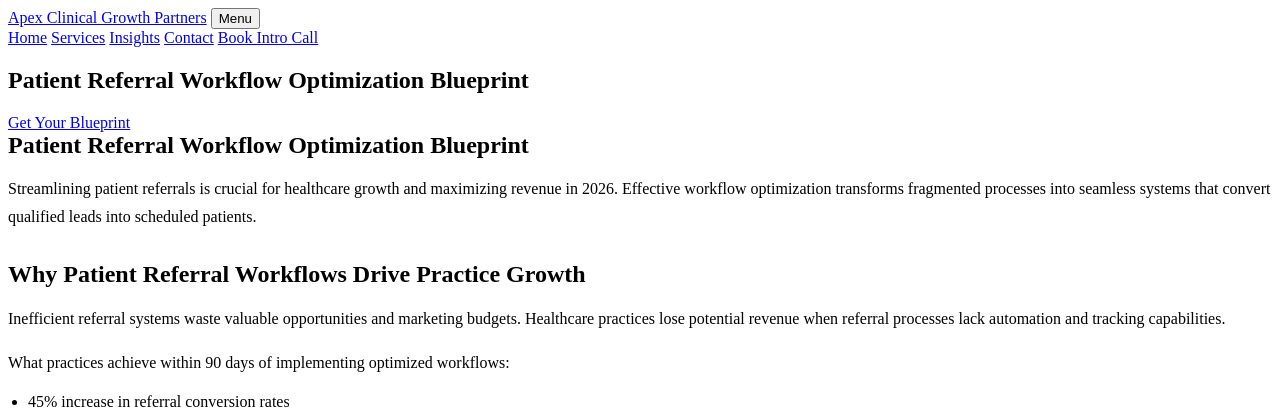
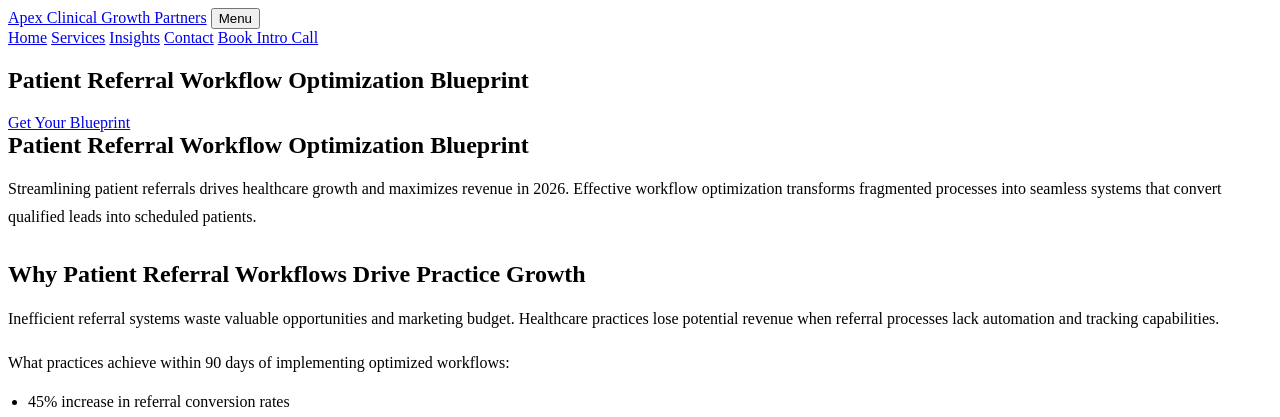
Before and after one commit to prjctlphbt/orbitr-canary-angular-20260228, a Jekyll site: the page patient-referral-workflow-blueprint.html, which Jekyll copies as it is, in a window 1280 px wide. Shown: the top 417 px of the page. Built offline with Jekyll 4.4.1, drawn with Linux system fonts in a browser that asks for light colours.

Commit message:
Rollback: Revert changes to patient-referral-workflow-blueprint.html

```diff
--- a/patient-referral-workflow-blueprint.html
+++ b/patient-referral-workflow-blueprint.html
@@ -7,6 +7,7 @@
 <meta content="Optimize your patient referral workflow with Apex Clinical Growth Partners. Streamline processes, reduce delays, and boost referral volume by 40% in 2026. Get your blueprint today." name="description"/>
 <title>Patient Referral Workflow Optimization Blueprint | 2026 Guide</title>
 <style>
+
 
 /* Minimal functional styles (accordion, forms only) */
 
@@ -48,7 +49,7 @@
  box-sizing: border-box;
 }
 
-</style>
+ </style>
 <style id="orbitr-generated-content-style">
 .orbitr-generated-content > * {
  margin: 0;
@@ -83,8 +84,7 @@
 .orbitr-generated-content li {
  line-height: 1.65;
 }
-</style>
-</head>
+</style></head>
 <body>
 <header>
 <div class="container navbar">
@@ -109,9 +109,9 @@
 <section class="landing-content">
 <div class="container orbitr-generated-content">
 <h1>Patient Referral Workflow Optimization Blueprint</h1>
-<p>Streamlining patient referrals is crucial for healthcare growth and maximizing revenue in 2026. Effective workflow optimization transforms fragmented processes into seamless systems that convert qualified leads into scheduled patients.</p>
+<p>Streamlining patient referrals drives healthcare growth and maximizes revenue in 2026. Effective workflow optimization transforms fragmented processes into seamless systems that convert qualified leads into scheduled patients.</p>
 <h2>Why Patient Referral Workflows Drive Practice Growth</h2>
-<p>Inefficient referral systems waste valuable opportunities and marketing budgets. Healthcare practices lose potential revenue when referral processes lack automation and tracking capabilities.</p>
+<p>Inefficient referral systems waste valuable opportunities and marketing budget. Healthcare practices lose potential revenue when referral processes lack automation and tracking capabilities.</p>
 <p>What practices achieve within 90 days of implementing optimized workflows:</p>
 <ul>
 <li>45% increase in referral conversion rates</li>
@@ -179,14 +179,14 @@
 <div class="container small-note">Framework canary fixture for Orbitr approval testing.</div>
 </footer>
 <script>
-// FAQ accordion functionality
-document.querySelectorAll('.faq-question').forEach(button => {
+ // FAQ accordion functionality
+ document.querySelectorAll('.faq-question').forEach(button => {
  button.addEventListener('click', () => {
  const expanded = button.getAttribute('aria-expanded') === 'true';
  button.setAttribute('aria-expanded', !expanded);
  button.parentElement.classList.toggle('active');
  });
-});
-</script>
+ });
+ </script>
 </body>
 </html>
```
